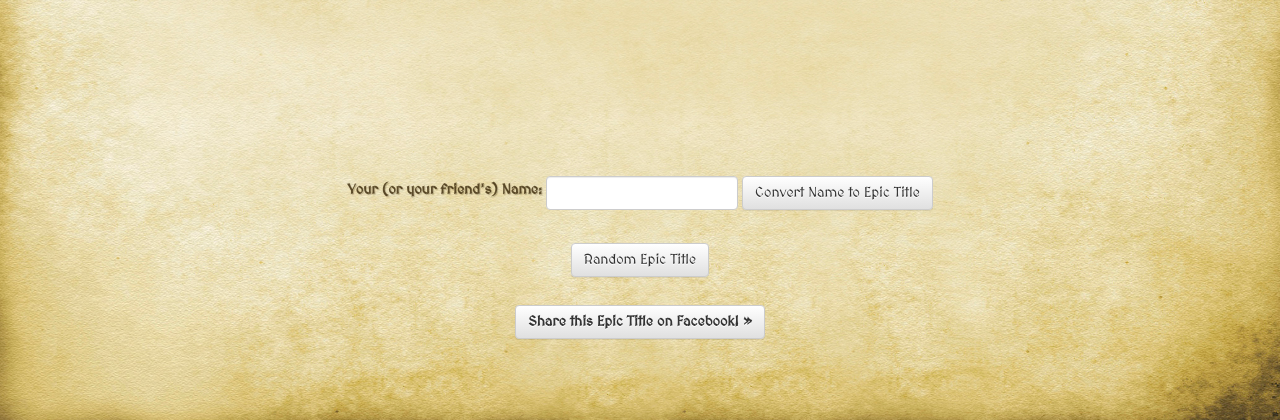
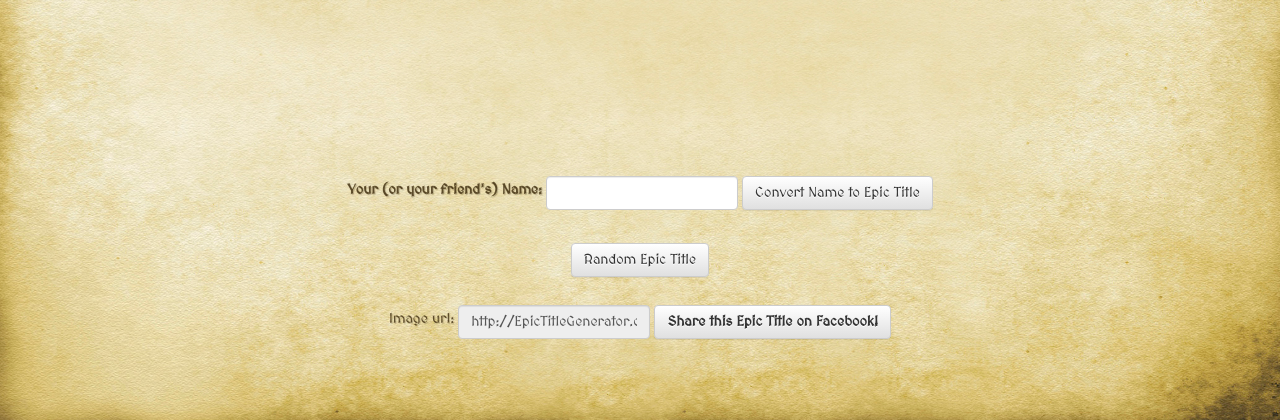
Before and after one commit to danieljsj/epic-title-generator, a PHP site: page /?epic_title=1 in a window 1280 px wide. Shown: the part 380-800 px from the top of the page. Run offline with PHP 8.4, Linux system fonts and the light colour scheme; data that the repository does not hold is empty; some libraries are stand-ins or nearby versions.

Commit message:
image-url field on homepage

```diff
--- a/index.php
+++ b/index.php
@@ -42,8 +42,9 @@
 
 		$appUrl = 'http://EpicTitleGenerator.com';
 
-		$epic_title_og_fb_image = $appUrl.'/title-image.php' . '?epic_title='.$_GET['epic_title'] . '&input_name='.$_GET['input_name'];
-
+		$epic_title_og_fb_image = ( isset($_GET['epic_title']) && $_GET['epic_title'] ) ?
+			$appUrl.'/title-image.php' . '?epic_title='.$_GET['epic_title'] . '&input_name='.$_GET['input_name']
+			: '';
 		if( isset($_GET['input_name']) && $_GET['input_name'] ){
 
 			$og_title = _sp($_GET['input_name']).'\'s epic title | &copy; Epic Title Generator';
@@ -91,7 +92,7 @@
 	-->
 		<!-- End Twitter tags -->
 </head>
-<body>
+<body class="form-inline">
 	<h1 id="page-title" class="text-center" style="text-transform:none; opacity:.5;"><b style="font-size:1.75em;">
 		<span>Epic Title Generator</span>
 	</b></h1>
@@ -111,7 +112,7 @@
 		</div>
 	</div>
 	<div id="controls">
-		<div id="seed-name" class="form-inline">
+		<div id="seed-name">
 			<label>Your (or your friend's) Name: <input id="seed" type="text" value="<?= _sp($_GET['input_name']) ?>" class="form-control"></label>
 			<button onclick="seededRandom()" type="button" class="btn btn-default btn-md">
 				Convert <!-- my  -->Name <!-- into -->to <!-- an  -->Epic Title
@@ -122,8 +123,9 @@
 		</button>
 	</div>
 	<div id="sharing">
+		Image url: <input id="image-url" class="form-control" readonly="true" value="<?= $epic_title_og_fb_image ?>">
 		<button onclick="openEpicFbSharer()" type="button" class="btn btn-default btn-md"><b>
-			Share <!-- your -->this Epic Title on Facebook! &raquo;
+			Share <!-- your -->this Epic Title on Facebook!
 		</b></button>
 	</div>
 </body>
```
